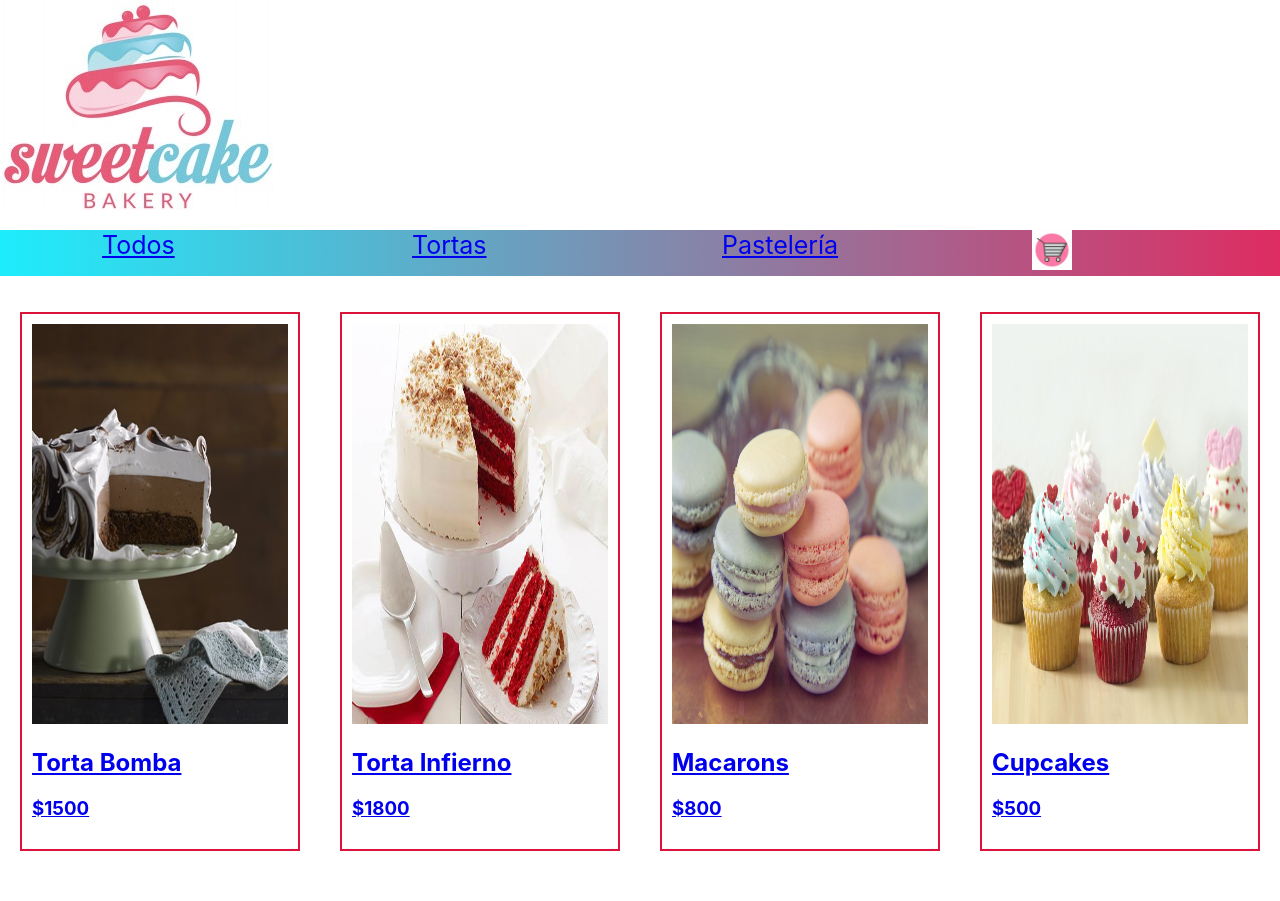
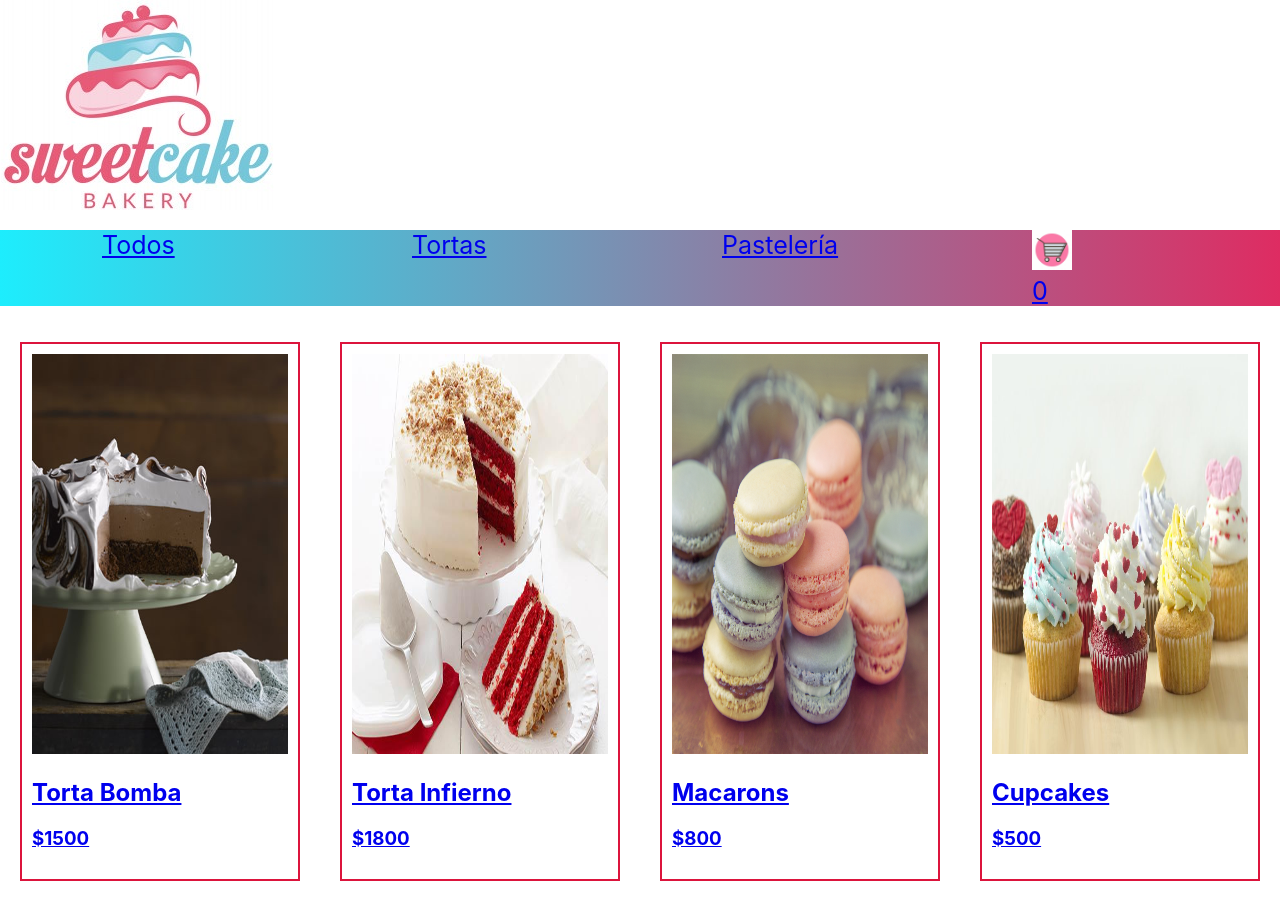
Before and after one commit to mariana-rodrigo/react_desafios, a React (Create React App) app: page / in a window 1280 px wide. Before the commit the page ends 871 px from the top, so only its background shows below. Built offline with nearby package versions, Linux system fonts and the light colour scheme.

Commit message:
desafío context

```diff
--- a/src/App.js
+++ b/src/App.js
@@ -6,12 +6,14 @@ import { BrowserRouter, Switch, Route } from 'react-router-dom';
 import ItemDetailComponer from './components/ItemDetailComponer';
 
 import Cart from './components/Cart';
+import CartProvider, { CartContext } from './components/Context'
 
 
 
 function App() {
   return (
     <BrowserRouter>
+      <CartProvider>
         <div className="App">
           <header>
             <Header/>
@@ -34,6 +36,7 @@ function App() {
 
             </Switch>
         </div>
+        </CartProvider>
     </BrowserRouter>
   );
 
--- a/src/components/Cart.js
+++ b/src/components/Cart.js
@@ -1,6 +1,12 @@
+import React from 'react';
+import {useCartContext} from './Context'
+
+
 function Cart(){
+
     return(
         <div>
+            <h1> Carrito</h1>
 
         </div>
     )
--- /dev/null
+++ b/src/components/Context.js
@@ -0,0 +1,24 @@
+import React, { useContext, useState } from 'react';
+
+export const CartContext = React.createContext();
+
+export const useCartContext = () => useContext(CartContext);
+
+const CartProvider =({children}) => {
+
+    const [cartCount, setCartCount] = useState(0);
+
+
+
+    const updateCartCount = cantidad => {
+        setCartCount(previo => previo+cantidad)
+    }
+
+    return(
+        <CartContext.Provider value={{  cartCount, updateCartCount  }}>
+            {children}
+        </CartContext.Provider>
+    )
+}
+
+export default CartProvider
--- a/src/components/ItemCount.js
+++ b/src/components/ItemCount.js
@@ -5,7 +5,7 @@ import React, { useState } from "react"
 
 function ItemCount(props) {
     const [value, setValue] = useState(1);
-
+    const producto=props.nombreTorta
     return (
         <div>
             <p>
@@ -21,7 +21,7 @@ function ItemCount(props) {
                 ? <button className="botonResta" onClick={() => setValue(value - 1)}>-</button>
                 : <button className="botonRestaDeshabilitado"> - </button>
             }
-            <button  onClick={props.onAdd}>Agregar al carrito</button>
+            <button  onClick={() => props.onAdd(value, producto)}>Agregar al carrito</button>
         </div>
     )
 
--- a/src/components/ItemDetail.js
+++ b/src/components/ItemDetail.js
@@ -1,14 +1,24 @@
 import ItemCount from "./ItemCount";
 import { useState } from "react";
 import { Link } from "react-router-dom";
+import {useCartContext } from './Context'
 
 function ItemDetail(props){
     const stock = props.stockTorta;
     const [agregoProducto, setAgregoProducto] = useState (false);
-    const onAdd=()=>{
+
+
+
+    const { updateCartCount} = useCartContext();
+
+    const onAdd=(cantidadDeTortas, producto)=>{
         setAgregoProducto(true)
 
+        updateCartCount (cantidadDeTortas);
     }
+
+
+
     if (agregoProducto===true){
         return(
         <div>
@@ -29,7 +39,7 @@ function ItemDetail(props){
                     {props.precio}
                 </h3>
 
-                <ItemCount stock ={stock} onAdd={onAdd} />
+                <ItemCount stock ={stock} onAdd={onAdd} nombreTorta={props.nombreTorta} />
 
             </div>
         )
--- a/src/components/NavBar.js
+++ b/src/components/NavBar.js
@@ -2,9 +2,13 @@ import './NavBar.css'
 import './CartWidget.js'
 import CartWidget from './CartWidget.js'
 import {Link} from'react-router-dom'
+import  {CartContext, useCartContext} from './Context'
+import React, {useContext} from 'react'
 
 
 function NavBar() {
+    const {  cartCount } = useCartContext();
+
     return (
 
         <nav>
@@ -16,7 +20,7 @@ function NavBar() {
                         <li className="elementoListaNav"><Link to={'/tortas'}> Tortas </Link></li>
                         <li className="elementoListaNav"> <Link to={'/pasteleria'}>Pastelería </Link></li>
 
-                        <li className="elementoListaNav"><CartWidget/></li>
+                        <li className="elementoListaNav"><Link to={'/cart'}><CartWidget/>{cartCount}</Link></li>
 
 
                     </ul>
```
Also changed, not shown: src/components/ItemDetailComponer.js (+1 -6 lines). Lines whose indentation alone changed are shown as unchanged.
